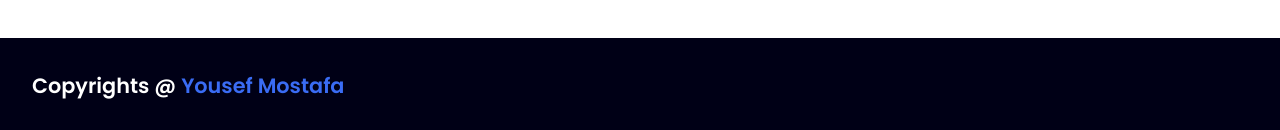
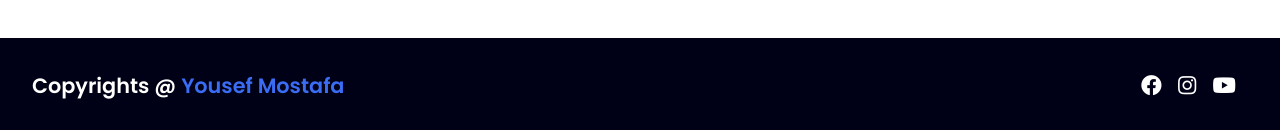
Before and after one commit to YousefMostafa19/portfolio-, a plain HTML site: page index.html in a window 1280 px wide. Shown: the part 3166-3296 px from the top of the page. Drawn offline with Linux system fonts and the light colour scheme.

Commit message:
Update index.html

```diff
--- a/index.html
+++ b/index.html
@@ -136,6 +136,11 @@
 
     <footer class="footer">
         <p class="footer-title">Copyrights @ <span>Yousef Mostafa</span></p>
+        <div class="social-icons">
+            <a href="https://www.facebook.com/profile.php?id=100073847191597"><i class="fab fa-facebook "></i></a>
+            <a href="http://instagram.com/yousef_mostafa_allam?utm_source=qr"><i class="fab fa-instagram"></i></a>
+            <a href="https://youtube.com/channel/UCfLp99G5n3y5bNEo1uOxKew"><i class="fab fa-youtube"></i></a>
+
         </div>
     </footer>
 
```
